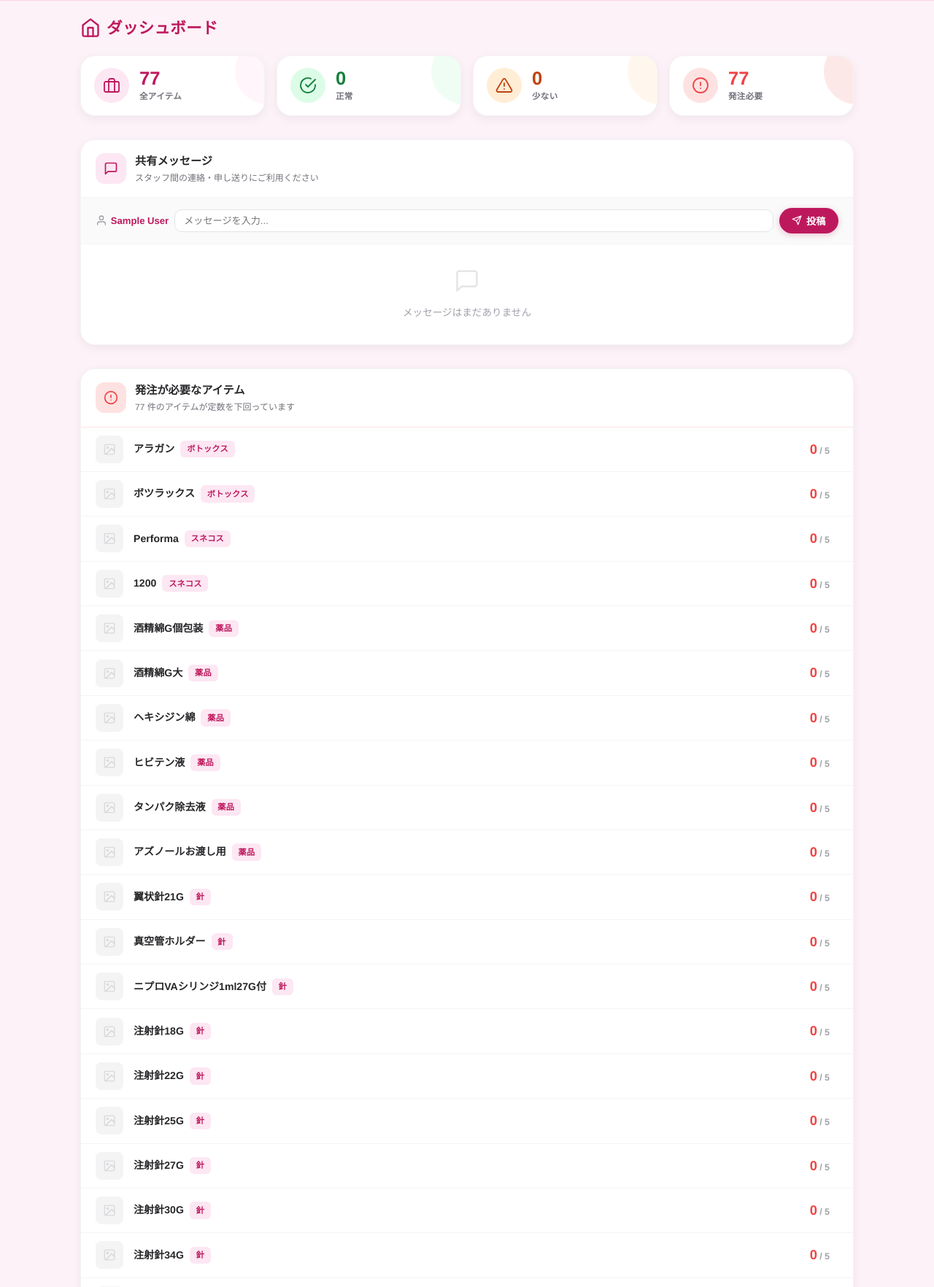
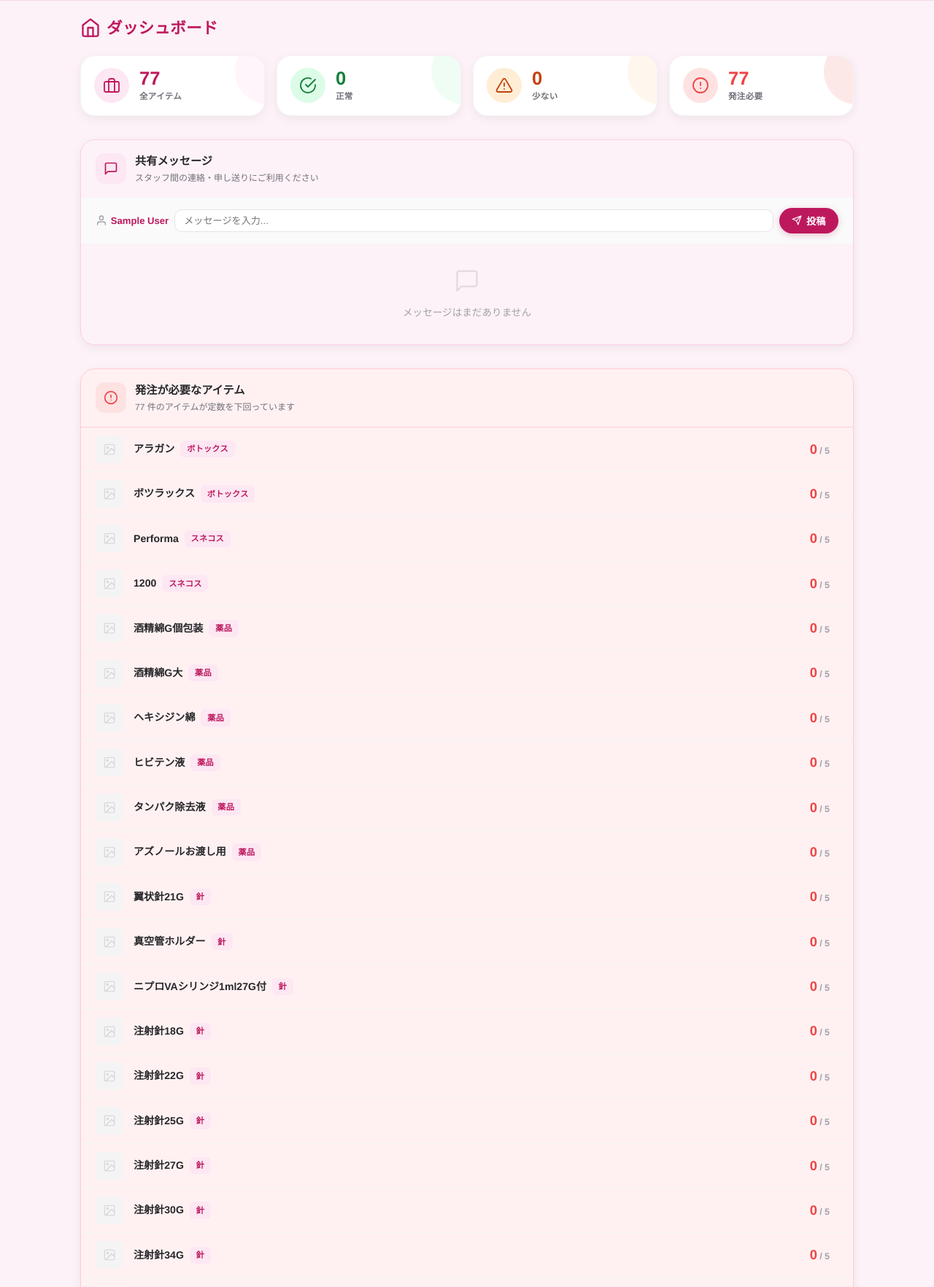
Before and after one commit to kangrunhyang-coder/tanimura-nurse-inventory, a Flask app: page / in a window 1280 px wide. Shown: the part 156-1920 px from the top of the page at 73% size. Run offline with Flask 3, Linux system fonts and the light colour scheme; the visitor is signed in with stand-in values (Sample User, id 1); data comes from the database, SQL or seed files in the repository; data that the repository does not hold is empty.

Commit message:
ダッシュボードの掲示板・発注リストの背景色を濃くしてコントラスト改善

```diff
--- a/static/style.css
+++ b/static/style.css
@@ -430,8 +430,10 @@ body.page-check {
 .dash-section-icon-warning svg { stroke: #b45309; }
 .dash-section-title { font-size: .95rem; font-weight: 800; color: var(--gray-800); }
 .dash-section-sub { font-size: .75rem; color: var(--gray-500); margin-top: .1rem; }
-.dash-section-danger .dash-section-header { border-bottom: 1px solid var(--danger-light); }
-.dash-section-warning .dash-section-header { border-bottom: 1px solid var(--warning-light); }
+.dash-section-danger { background: #fff1f2; border-color: #fecdd3; }
+.dash-section-danger .dash-section-header { border-bottom: 1px solid #fecdd3; }
+.dash-section-warning { background: #fffbeb; border-color: #fde68a; }
+.dash-section-warning .dash-section-header { border-bottom: 1px solid #fde68a; }
 
 .dash-section-body { padding: 0; }
 
@@ -508,10 +510,10 @@ body.page-check {
 
 /* ===== Board ===== */
 .board {
-    background: #fff;
+    background: #fdf2f8;
     border-radius: 20px;
     box-shadow: var(--shadow-md);
-    border: 1px solid var(--gray-100);
+    border: 1px solid #fbcfe8;
     overflow: hidden;
     margin-bottom: 2rem;
 }
```
